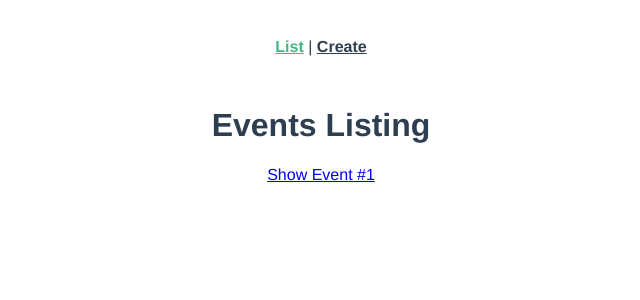
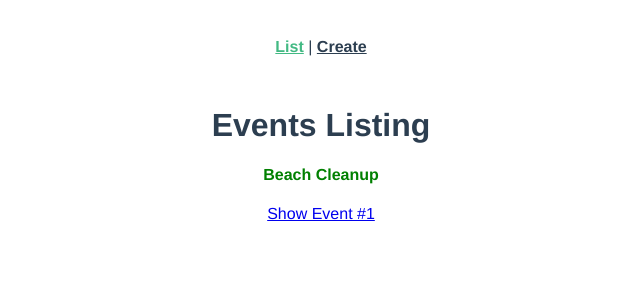
Before and after one commit to BalthazRBlake/real-world-vue, a Vue app: page / in a window 1280 px wide. Shown: the top 300 px of the page, without its empty margins (319-959 px from the left). Built offline with nearby package versions, Linux system fonts and the light colour scheme.

Commit message:
Nested single component | scoped Styles

```diff
--- a/package.json
+++ b/package.json
@@ -24,7 +24,9 @@
     "eslint": "^6.7.2",
     "eslint-plugin-prettier": "^3.1.1",
     "eslint-plugin-vue": "^6.2.2",
+    "node-sass": "^4.14.0",
     "prettier": "^1.19.1",
+    "sass-loader": "^8.0.2",
     "vue-template-compiler": "^2.6.11"
   }
 }
--- /dev/null
+++ b/src/components/EventCard.vue
@@ -0,0 +1,21 @@
+<template>
+  <div>
+    <h4>{{ title }}</h4>
+  </div>
+</template>
+
+<script>
+export default {
+  data() {
+    return {
+      title: "Beach Cleanup"
+    };
+  }
+};
+</script>
+<!--scoped makes style to be applied just to this component-->
+<style scoped>
+h4 {
+  color: green;
+}
+</style>
--- a/src/views/EventList.vue
+++ b/src/views/EventList.vue
@@ -1,8 +1,19 @@
 <template>
   <div>
     <h1>Events Listing</h1>
+    <EventCard />
     <router-link :to="{ name: 'event-show', params: { id: '1' } }"
       >Show Event #1</router-link
     >
   </div>
 </template>
+
+<script>
+import EventCard from "@/components/EventCard.vue";
+
+export default {
+  components: {
+    EventCard
+  }
+};
+</script>
```
Also changed, not shown: 1 other file (tests, documents, lock files or other folders).
